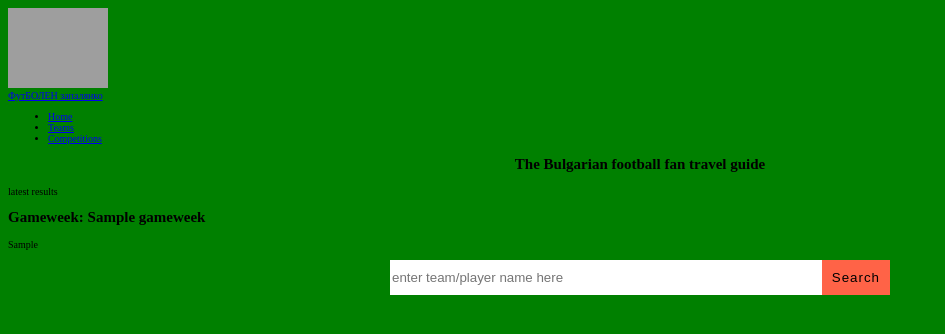
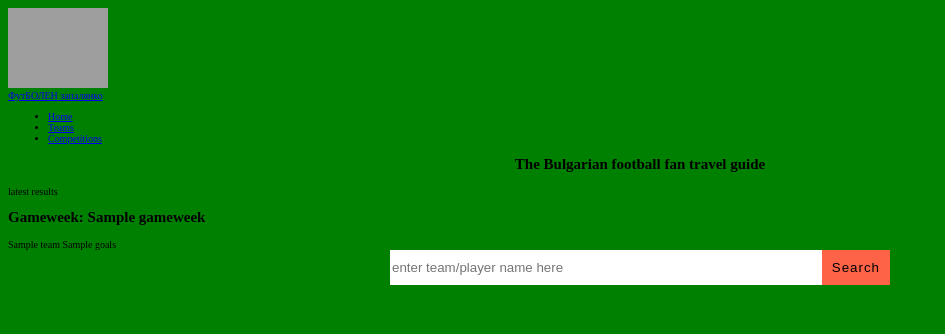
Before and after one commit to BorisDundakov/TheFootballFanApp, a Django app: template core/templates/frontpage.html in a window 1280 px wide. Shown: the top 334 px of the page, without its empty margins (0-945 px from the left). Run offline with Django 3.2, Linux system fonts and the light colour scheme; the template is opened without the code that fills it: most values are stand-ins (such as "Sample title", 1, 10 or a date in 2020); grey boxes are pictures that could not be loaded.

Commit message:
for loop bug fix

```diff
--- a/core/templates/frontpage.html
+++ b/core/templates/frontpage.html
@@ -35,14 +35,22 @@
         {% with counter=1 %}
 
             {% for current_result in results %}
+                {% for match_details in current_result %}
+                    {% for team,goals in match_details.items %}
+                        {% if forloop.parentloop.revcounter|divisibleby:2%}
+                            <br>
+                            {{ team }} {{ goals }} :
+                        {% else %}
+                            {{ team }} {{ goals }}
+                        {% endif %}
 
-                <p>{{ current_result }}</p>
+                    {% endfor %}
+                {% endfor %}
 
             {% endfor %}
         {% endwith %}
 
     </section>
-
 
 
 </div>
```
